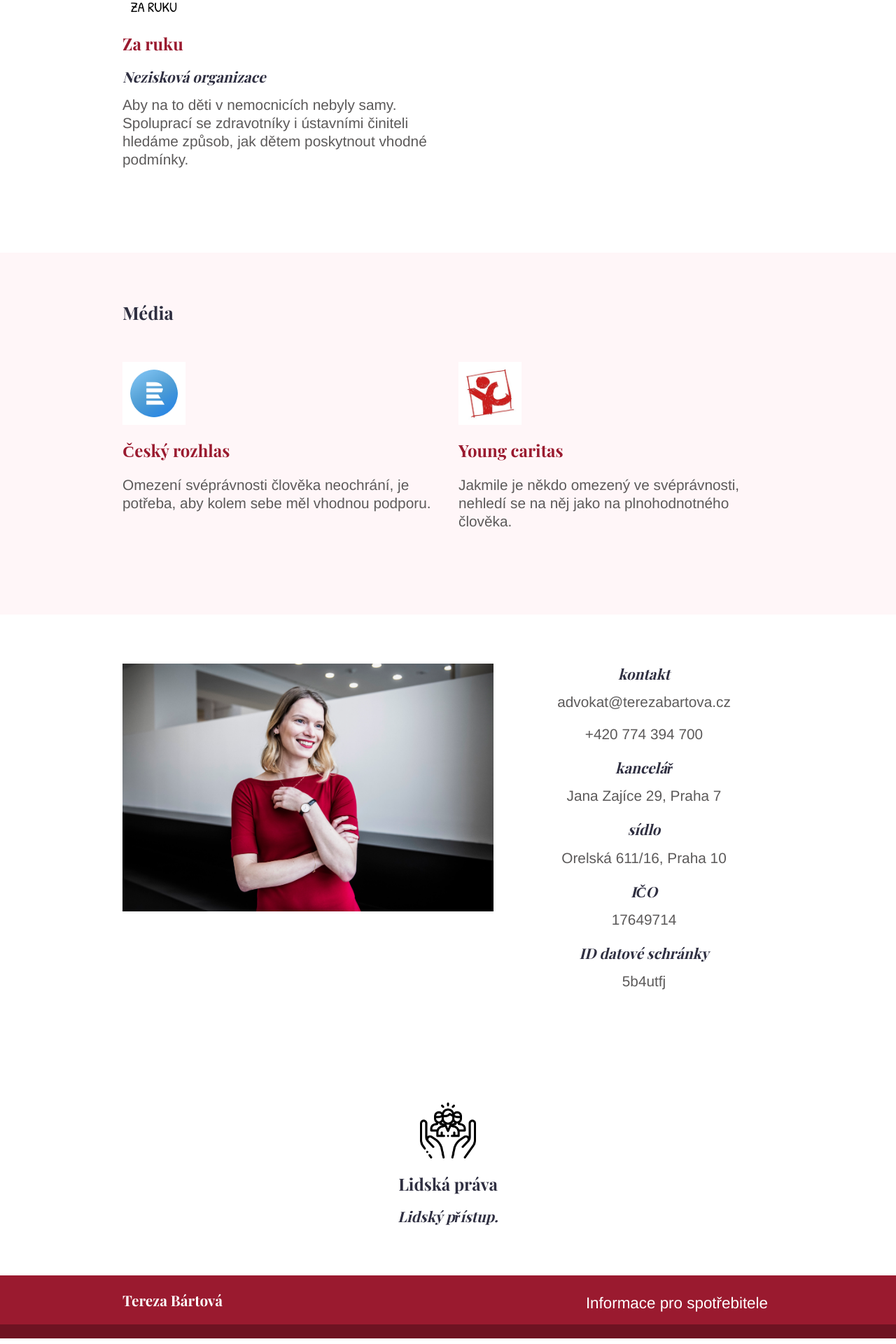
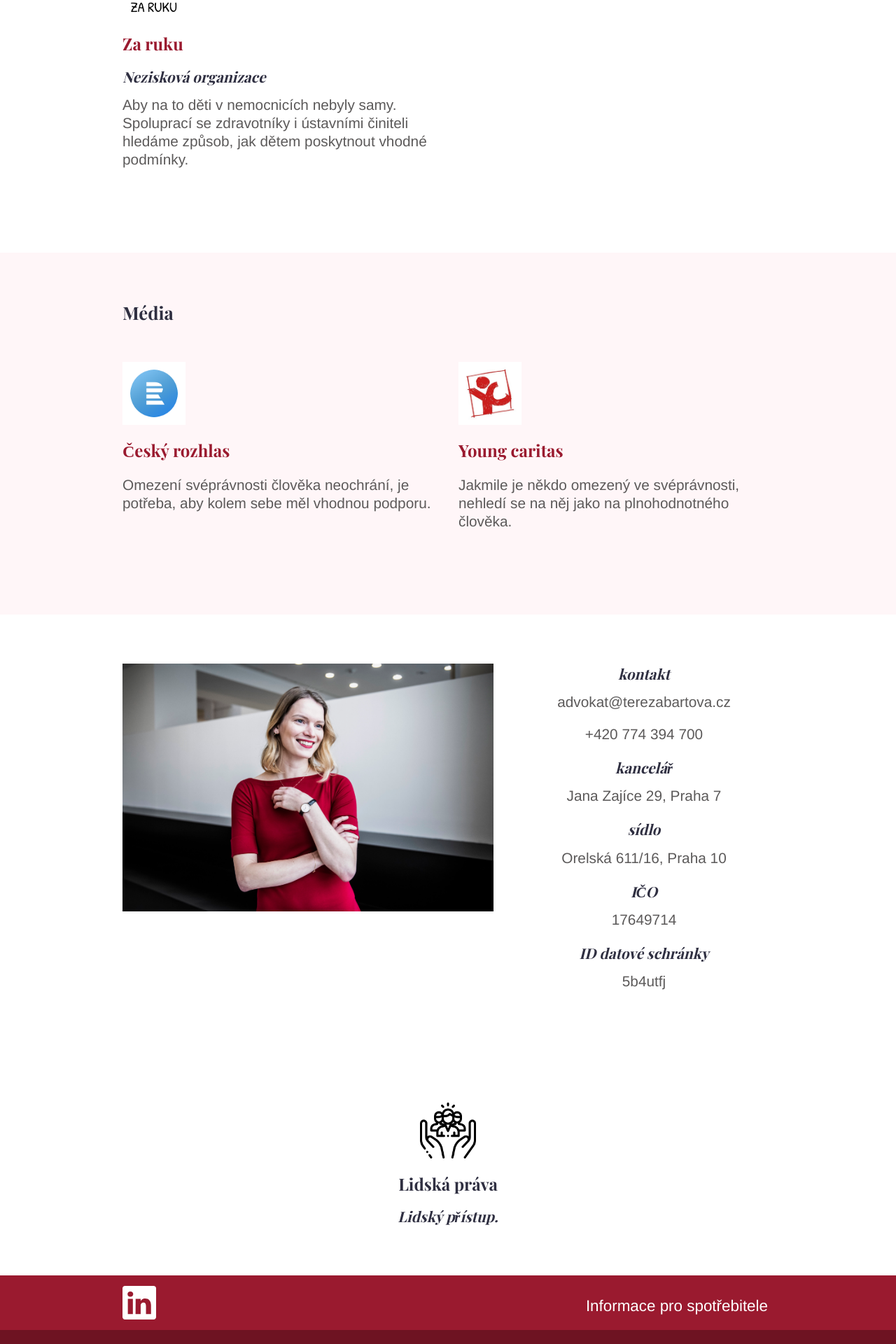
Before and after one commit to terezabartova/terezabartova.github.io, a Jekyll site: the page built from index.md, in a window 1280 px wide. Shown: the part 2311-4231 px from the top of the page at 70% size. Built offline with Jekyll 4.4.1, drawn with Linux system fonts in a browser that asks for light colours.

Commit message:
linkedin icon

```diff
--- a/_includes/footer.html
+++ b/_includes/footer.html
@@ -3,7 +3,9 @@
     <div class="row">
       <div class="col-12">
         <div class="footer-inner">
-          <h2 class="footer-title">{{site.title}}</h2>
+          <svg xmlns="http://www.w3.org/2000/svg" width="48" height="48" fill="currentColor" class="bi bi-linkedin" viewBox="0 0 16 16">
+            <path d="M0 1.146C0 .513.526 0 1.175 0h13.65C15.474 0 16 .513 16 1.146v13.708c0 .633-.526 1.146-1.175 1.146H1.175C.526 16 0 15.487 0 14.854V1.146zm4.943 12.248V6.169H2.542v7.225h2.401zm-1.2-8.212c.837 0 1.358-.554 1.358-1.248-.015-.709-.52-1.248-1.342-1.248-.822 0-1.359.54-1.359 1.248 0 .694.521 1.248 1.327 1.248h.016zm4.908 8.212V9.359c0-.216.016-.432.08-.586.173-.431.568-.878 1.232-.878.869 0 1.216.662 1.216 1.634v3.865h2.401V9.25c0-2.22-1.184-3.252-2.764-3.252-1.274 0-1.845.7-2.165 1.193v.025h-.016a5.54 5.54 0 0 1 .016-.025V6.169h-2.4c.03.678 0 7.225 0 7.225h2.4z"/>
+          </svg>
           <ul>
             {% assign footermenu = site.data.menus.footer | sort: 'weight'  %}
             {% for item in footermenu %}
--- a/_sass/components/_footer.scss
+++ b/_sass/components/_footer.scss
@@ -4,6 +4,7 @@
   padding-bottom: 15px;
   .footer-inner {
     display: flex;
+    color: #ffffff;
     justify-content: space-between;
     flex-direction: column;
     align-items: flex-start;
```
